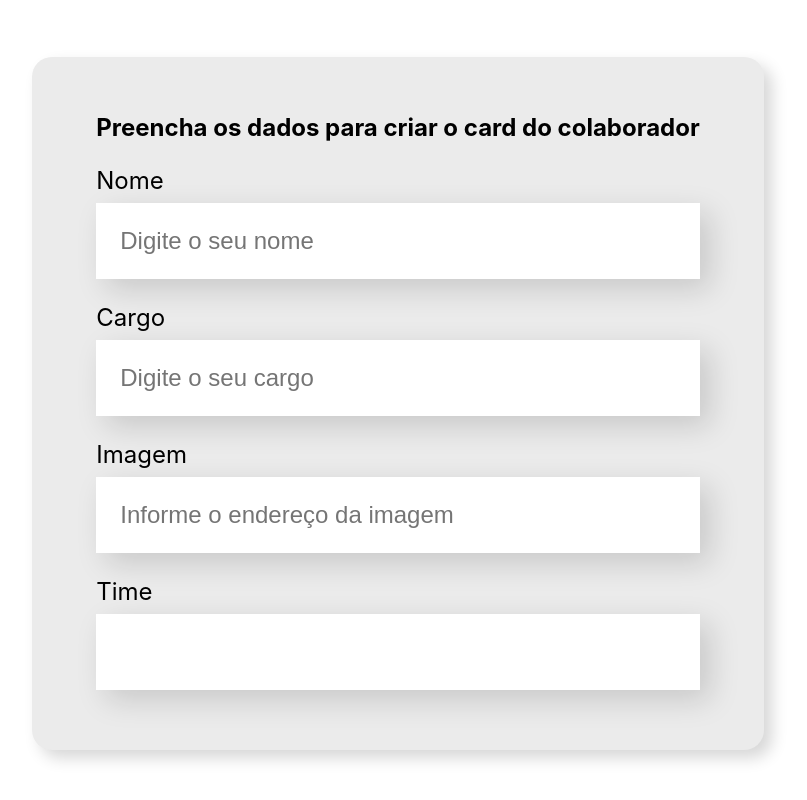
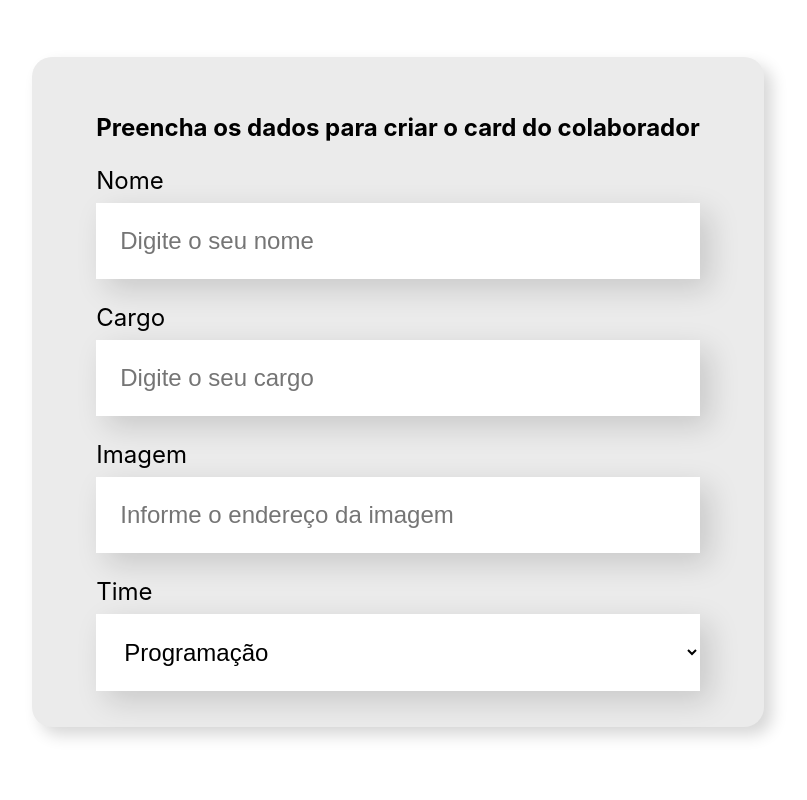
Before and after one commit to GuilhermeCostaDF/organo-react, a React (Create React App) app: page / in a window 1280 px wide. Shown: the part 521-1321 px from the top of the page, without its empty margins (242-1049 px from the left). Built offline with nearby package versions, Linux system fonts and the light colour scheme.

Commit message:
Componente Lista criado

```diff
--- a/src/componentes/Formulario/index.js
+++ b/src/componentes/Formulario/index.js
@@ -1,7 +1,18 @@
 import CampoTexto from "../CampoTexto";
+import ListaSuspensa from "../ListaSuspensa";
 import "./Formulario.css";
 
 const Formulario = () => {
+  const times = [
+    "Programação",
+    "Front-end",
+    "Data Science",
+    "Devops",
+    "UX e Design",
+    "Mobile",
+    "Inovação e Gestão",
+  ];
+
   return (
     <section className="formulario">
       <form>
@@ -9,7 +20,7 @@
         <CampoTexto label="Nome" placeHolder="Digite o seu nome" />
         <CampoTexto label="Cargo" placeHolder="Digite o seu cargo" />
         <CampoTexto label="Imagem" placeHolder="Informe o endereço da imagem" />
-        <CampoTexto label="Time" />
+        <ListaSuspensa label="Time" itens={times} />
       </form>
     </section>
   );
--- /dev/null
+++ b/src/componentes/ListaSuspensa/ListaSuspensa.css
@@ -0,0 +1,15 @@
+.lista-suspensa label{
+  display: block;
+  margin-bottom: 8px;
+  font-size: 24px;
+}
+
+.lista-suspensa select {
+  background-color: #fff;
+  box-shadow: 10px 10px 30px rgba(0, 0, 0, 0.15);
+  width: 100%;
+  border: none;
+  font-size: 24px;
+  padding: 24px;
+  box-sizing: border-box;
+}
--- /dev/null
+++ b/src/componentes/ListaSuspensa/index.js
@@ -0,0 +1,16 @@
+import "./ListaSuspensa.css";
+
+const ListaSuspensa = (props) => {
+  return (
+    <div className="lista-suspensa">
+      <label>{props.label} </label>
+      <select>
+        {props.itens.map((item) => (
+          <option key={item}>{item}</option>
+        ))}
+      </select>
+    </div>
+  );
+};
+
+export default ListaSuspensa;
```
